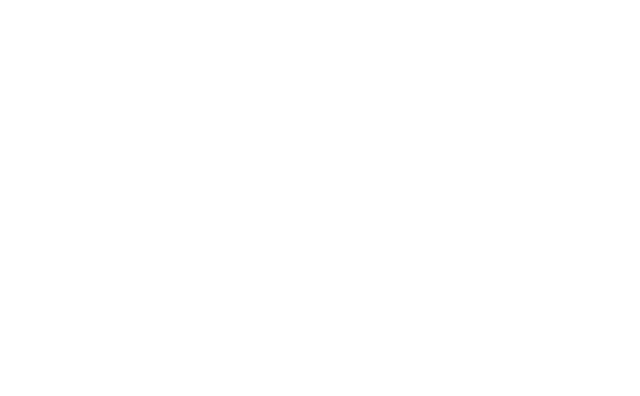
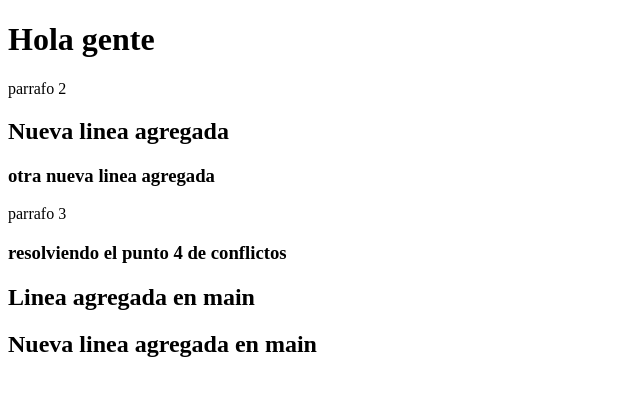
Before and after one commit to josekye2/Tallerengrupo, a plain HTML site: page index.html in a window 1280 px wide. Shown: the whole page, without its empty margins (0-640 px from the left). Drawn offline with Linux system fonts and the light colour scheme.

Commit message:
Segundo commit Jose

```diff
--- a/index.html
+++ b/index.html
@@ -6,3 +6,17 @@
     <meta name="Jose" content="width=device-width, initial-scale=1.0">
     <meta name="robots" content="noindex">
     <meta property="og:type" content="" />
+
+    <title>Document</title>
+</head>
+<body>
+    <h1>Hola gente</h1>
+    <p class="titulos"> parrafo 2</p>
+    <h2>Nueva linea agregada</h2>
+    <h3>otra nueva linea agregada</h3>
+    <p id=otroparrafo> parrafo 3</p>
+    <h3>resolviendo el punto 4 de conflictos</h3>
+    <h src="Archivonuevoendevelop.html" alt="El archivo nuevo">
+    <h2>Linea agregada en main</h2>
+    <h2>Nueva linea agregada en main</h2>
+</html>
```
